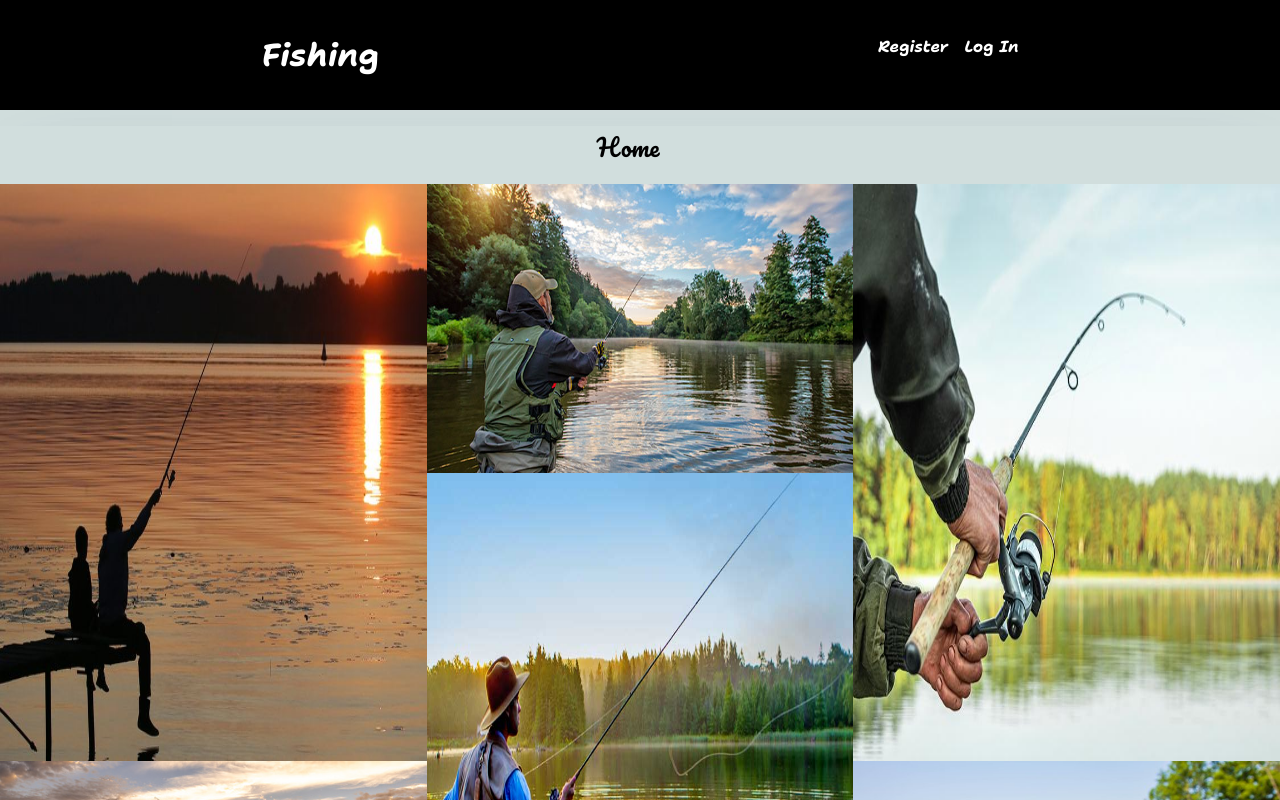
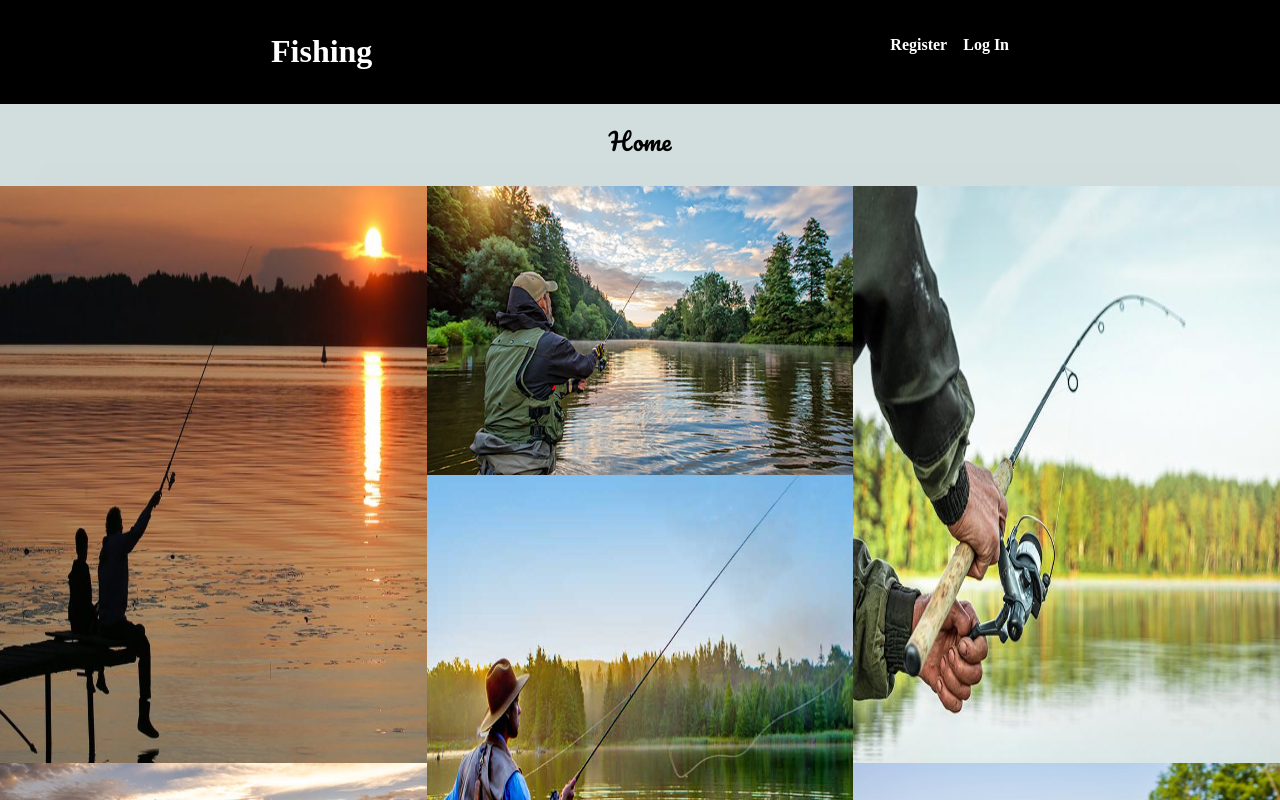
Before and after one commit to Oleksandr-Berd/fishingfrontend, a React (Create React App) app: page /home in a window 1280 px wide. Shown: the top 800 px of the page. Built offline with nearby package versions, Linux system fonts and the light colour scheme.

Commit message:
correct home page

```diff
--- a/src/App.css
+++ b/src/App.css
@@ -2,11 +2,6 @@
   text-align: center;
 }
 
-@font-face {
-  font-family: "Shantell";
-  src: local("Shantell"),
-    url(./Utilities/Fonts/Shantell/ShantellSans-.ttf) format("truetype");
-}
 @font-face {
   font-family: "PlayfairDisplay";
   src: local("PlayfairDisplay"),
--- a/src/App.js
+++ b/src/App.js
@@ -19,7 +19,6 @@ const LoginPage = lazy(() => import("./Pages/Login"));
 const TitleHeader = lazy(() => import("./Components/Header/TitleHead"));
 const Header = lazy(() => import("./Components/Header/Header"));
 const Home = lazy(() => import("./Components/Home/Home"));
-const NavBar = lazy(() => import("./Components/NavBar/NavBar"));
 const Fish = lazy(() => import("./Components/Fish/Fish"));
 const RegionList = lazy(() => import("./Components/RegionList/RegionList"));
 const FishingLocationsList = lazy(() =>
@@ -91,9 +90,7 @@ function App() {
             {isLoggedIn ? <UserMenu /> : <AuthNav />}
           </Header>
           <Routes>
-            <Route path="/" element={<NavBar />}>
-              <Route path="home" element={<Home />} />
-            </Route>
+            <Route path="home" element={<Home />} />
             <Route index element={<Navigate to={"home"} />}></Route>
             <Route
               path="/register"
--- a/src/Components/Header/Header.jsx
+++ b/src/Components/Header/Header.jsx
@@ -1,7 +1,13 @@
+import NavBar from "../NavBar/NavBar";
 import css from "./Header.module.css";
 
 const Header = ({ children }) => {
-  return <header className={css.header}>{children}</header>;
+  return (
+    <>
+      <header className={css.header}>{children}</header>
+      <NavBar />
+    </>
+  );
 };
 
 export default Header;
--- a/src/Components/NavBar/NavBar.jsx
+++ b/src/Components/NavBar/NavBar.jsx
@@ -1,9 +1,8 @@
 import { NavLink } from "react-router-dom";
-import { Outlet } from "react-router-dom";
 import css from "./NavBar.module.css";
 import { useAuth } from "../../Utilities/Hooks/useAuth";
 
-const NavBar = () => {
+const NavBar = ({children}) => {
   const navItem = [
     { href: "newData", text: "Add your own data" },
     { href: "region", text: "Fishing locations" },
@@ -14,18 +13,20 @@ const NavBar = () => {
 
 
   return (
+    <>
       <nav className={css.navBar}>
         <NavLink className={css.link} to="/">
           <span className={css.text}> Home</span>
-
         </NavLink>
-      {isLoggedIn && navItem.map(({ href, text }) => (
+        {isLoggedIn &&
+          navItem.map(({ href, text }) => (
             <NavLink to={href} key={href} className={css.link}>
               <span className={css.text}> {text}</span>
             </NavLink>
           ))}
-      <Outlet />
       </nav>
+      {children}
+    </>
   );
 };
 
--- a/src/Utilities/Hooks/useFetch.js
+++ b/src/Utilities/Hooks/useFetch.js
@@ -11,9 +11,7 @@ function useFetch(url, { locPath, finalQuery, page, perPage }) {
     url = url + "/" + locPath;
   }
 
-  // if (finalQuery) {
-  //   page = 1;
-  // }
+
 
   useEffect(() => {
     async function fetchData() {
```
Also changed, not shown: 1 other file (tests, documents, lock files or other folders). Lines whose indentation alone changed are shown as unchanged.
